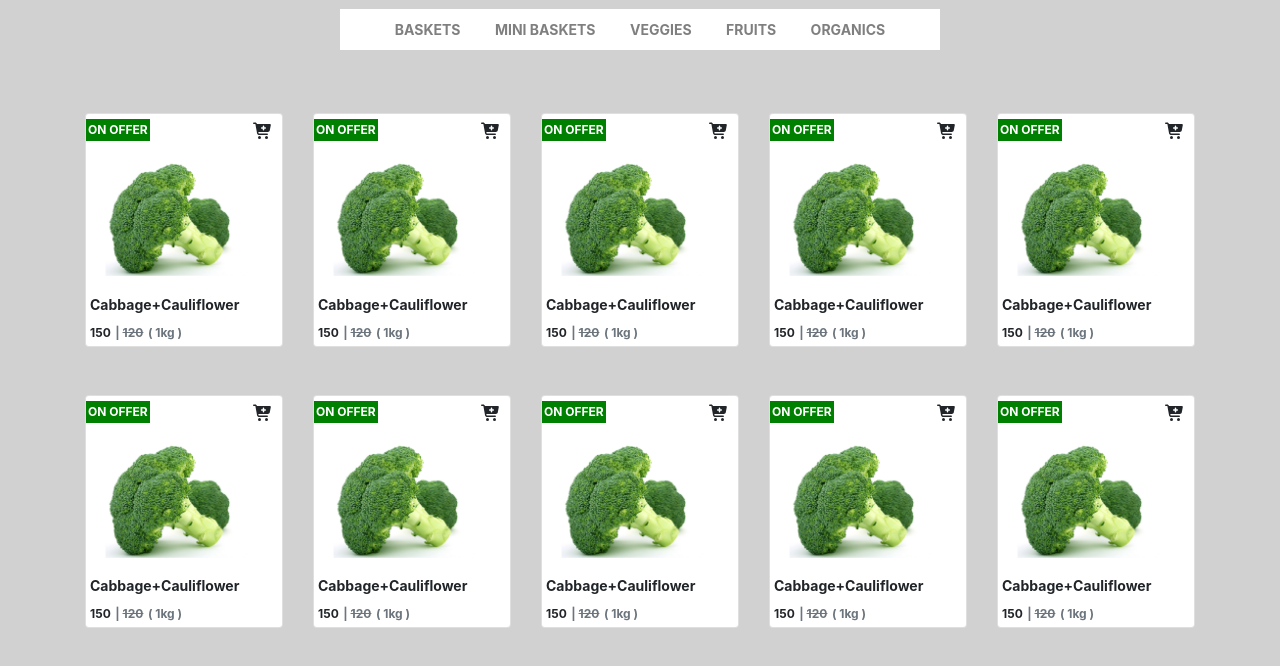
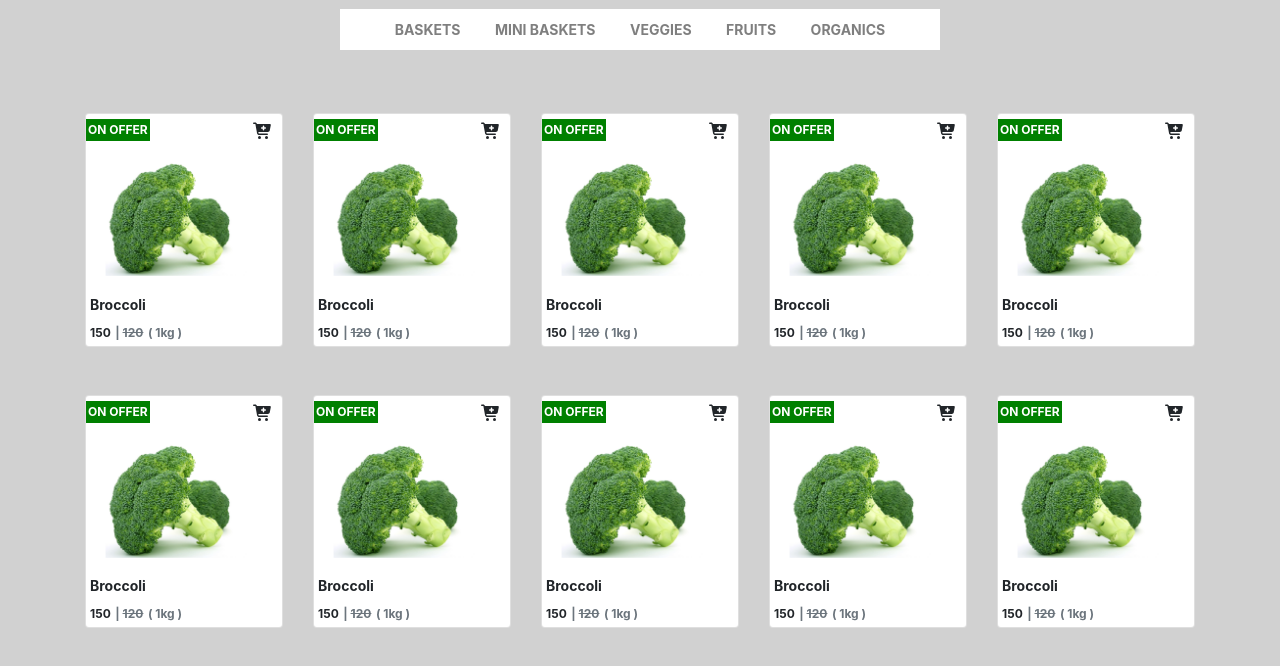
Before and after one commit to sourabhraikwar/veg_ecom, a plain HTML site: page index.html in a window 1280 px wide. Shown: the part 62-728 px from the top of the page. Drawn offline with Linux system fonts and the light colour scheme.

Commit message:
changed veggietable name

```diff
--- a/index.html
+++ b/index.html
@@ -64,7 +64,7 @@
             <div class="card">
               <div class="on_offer"><span>on offer</span><i class="fas fa-cart-plus"></i></div>
               <img src="images/broccoli.jpg" class="img-fluid">
-              <div class="veg_name mx-1 my-1">Cabbage+Cauliflower</div>
+              <div class="veg_name mx-1 my-1">Broccoli</div>
               <div>
                 <span class="r-price ml-1 my-1">150</span>
                 <span class="c-price my-1 text-muted">| <del>120</del></span>
@@ -79,7 +79,7 @@
             <div class="card">
               <div class="on_offer"><span>on offer</span><i class="fas fa-cart-plus"></i></div>
               <img src="images/broccoli.jpg" class="img-fluid">
-              <div class="veg_name mx-1 my-1">Cabbage+Cauliflower</div>
+              <div class="veg_name mx-1 my-1">Broccoli</div>
               <div>
                 <span class="r-price ml-1 my-1">150</span>
                 <span class="c-price my-1 text-muted">| <del>120</del></span>
@@ -94,7 +94,7 @@
             <div class="card">
               <div class="on_offer"><span>on offer</span><i class="fas fa-cart-plus"></i></div>
               <img src="images/broccoli.jpg" class="img-fluid">
-              <div class="veg_name mx-1 my-1">Cabbage+Cauliflower</div>
+              <div class="veg_name mx-1 my-1">Broccoli</div>
               <div>
                 <span class="r-price ml-1 my-1">150</span>
                 <span class="c-price my-1 text-muted">| <del>120</del></span>
@@ -109,7 +109,7 @@
             <div class="card">
               <div class="on_offer"><span>on offer</span><i class="fas fa-cart-plus"></i></div>
               <img src="images/broccoli.jpg" class="img-fluid">
-              <div class="veg_name mx-1 my-1">Cabbage+Cauliflower</div>
+              <div class="veg_name mx-1 my-1">Broccoli</div>
               <div>
                 <span class="r-price ml-1 my-1">150</span>
                 <span class="c-price my-1 text-muted">| <del>120</del></span>
@@ -124,7 +124,7 @@
             <div class="card">
               <div class="on_offer"><span>on offer</span><i class="fas fa-cart-plus"></i></div>
               <img src="images/broccoli.jpg" class="img-fluid">
-              <div class="veg_name mx-1 my-1">Cabbage+Cauliflower</div>
+              <div class="veg_name mx-1 my-1">Broccoli</div>
               <div>
                 <span class="r-price ml-1 my-1">150</span>
                 <span class="c-price my-1 text-muted">| <del>120</del></span>
@@ -141,7 +141,7 @@
             <div class="card">
               <div class="on_offer"><span>on offer</span><i class="fas fa-cart-plus"></i></div>
               <img src="images/broccoli.jpg" class="img-fluid">
-              <div class="veg_name mx-1 my-1">Cabbage+Cauliflower</div>
+              <div class="veg_name mx-1 my-1">Broccoli</div>
               <div>
                 <span class="r-price ml-1 my-1">150</span>
                 <span class="c-price my-1 text-muted">| <del>120</del></span>
@@ -156,7 +156,7 @@
             <div class="card">
               <div class="on_offer"><span>on offer</span><i class="fas fa-cart-plus"></i></div>
               <img src="images/broccoli.jpg" class="img-fluid">
-              <div class="veg_name mx-1 my-1">Cabbage+Cauliflower</div>
+              <div class="veg_name mx-1 my-1">Broccoli</div>
               <div>
                 <span class="r-price ml-1 my-1">150</span>
                 <span class="c-price my-1 text-muted">| <del>120</del></span>
@@ -171,7 +171,7 @@
             <div class="card">
               <div class="on_offer"><span>on offer</span><i class="fas fa-cart-plus"></i></div>
               <img src="images/broccoli.jpg" class="img-fluid">
-              <div class="veg_name mx-1 my-1">Cabbage+Cauliflower</div>
+              <div class="veg_name mx-1 my-1">Broccoli</div>
               <div>
                 <span class="r-price ml-1 my-1">150</span>
                 <span class="c-price my-1 text-muted">| <del>120</del></span>
@@ -186,7 +186,7 @@
             <div class="card">
               <div class="on_offer"><span>on offer</span><i class="fas fa-cart-plus"></i></div>
               <img src="images/broccoli.jpg" class="img-fluid">
-              <div class="veg_name mx-1 my-1">Cabbage+Cauliflower</div>
+              <div class="veg_name mx-1 my-1">Broccoli</div>
               <div>
                 <span class="r-price ml-1 my-1">150</span>
                 <span class="c-price my-1 text-muted">| <del>120</del></span>
@@ -201,7 +201,7 @@
             <div class="card">
               <div class="on_offer"><span>on offer</span><i class="fas fa-cart-plus"></i></div>
               <img src="images/broccoli.jpg" class="img-fluid">
-              <div class="veg_name mx-1 my-1">Cabbage+Cauliflower</div>
+              <div class="veg_name mx-1 my-1">Broccoli</div>
               <div>
                 <span class="r-price ml-1 my-1">150</span>
                 <span class="c-price my-1 text-muted">| <del>120</del></span>
```
